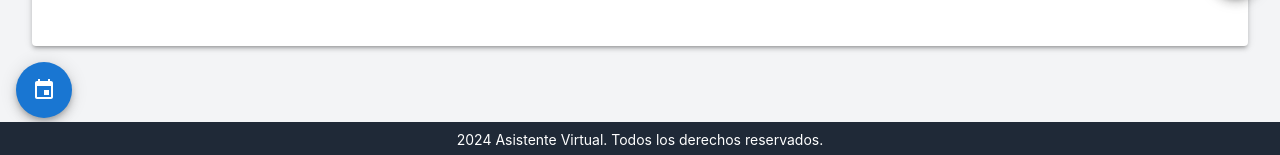
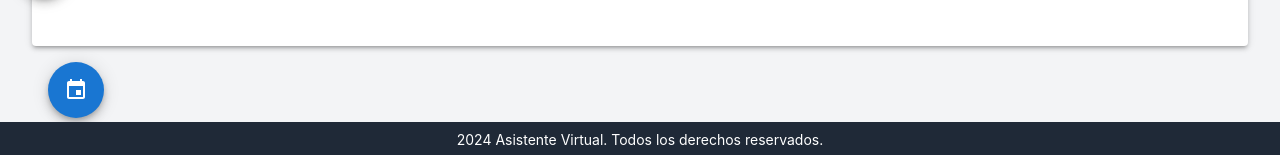
Before and after one commit to jhonhoga/virtual-assintant, a React (Vite) app: page / in a window 1280 px wide. Shown: the part 642-797 px from the top of the page. Built offline with nearby package versions, Linux system fonts and the light colour scheme; no server answers.

Commit message:
style: Moved events and user tasks buttons to left side

```diff
--- a/src/App.jsx
+++ b/src/App.jsx
@@ -61,8 +61,8 @@ function App() {
             className={`
               fixed z-20 transition-all duration-300
               ${isMobile
-                ? 'bottom-3 right-4'
-                : 'top-4 right-4'}
+                ? 'bottom-3 left-4'
+                : 'top-4 left-4'}
             `}
             size={isMobile ? "medium" : "large"}
           >
--- a/src/components/UserTasksButton.jsx
+++ b/src/components/UserTasksButton.jsx
@@ -103,7 +103,7 @@ const UserTasksButton = () => {
         style={{
           position: 'fixed',
           bottom: 160,
-          right: 16,
+          left: 16,
           zIndex: 1000
         }}
         onClick={handleClick}
```
